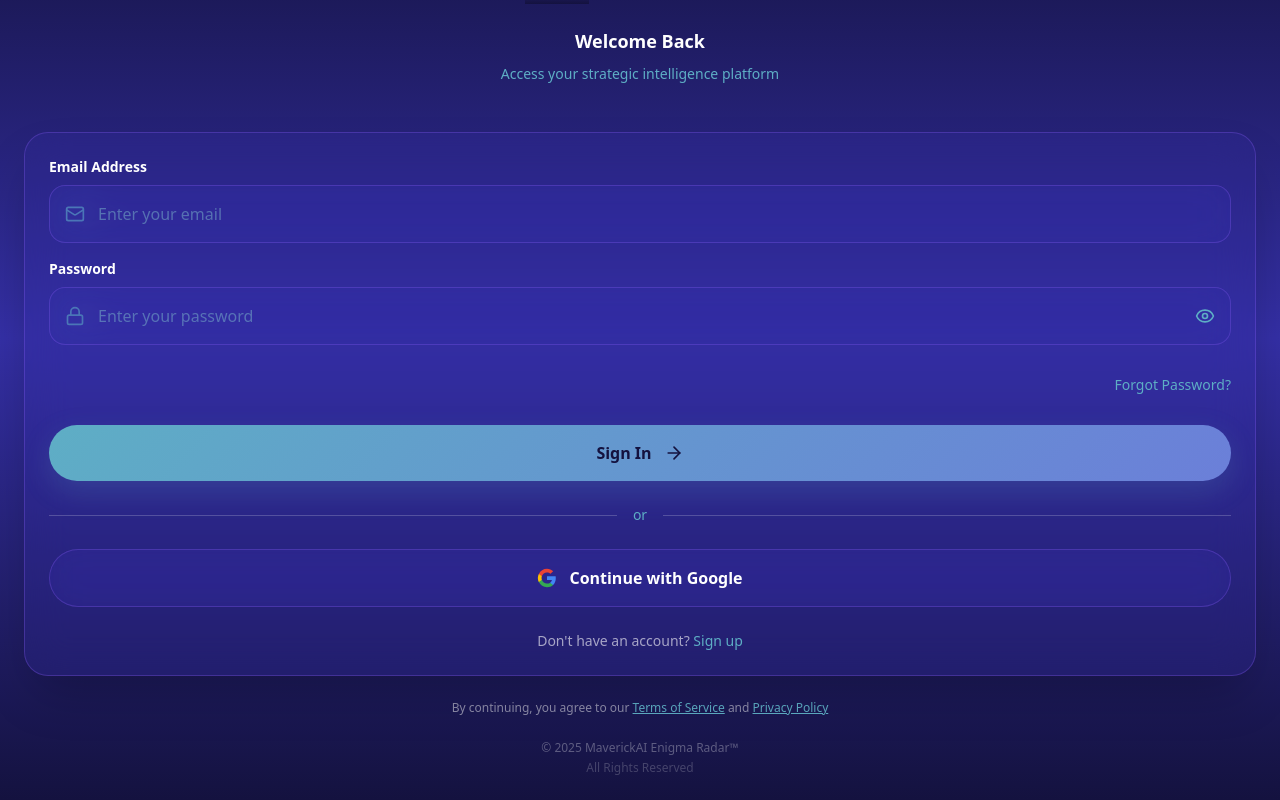
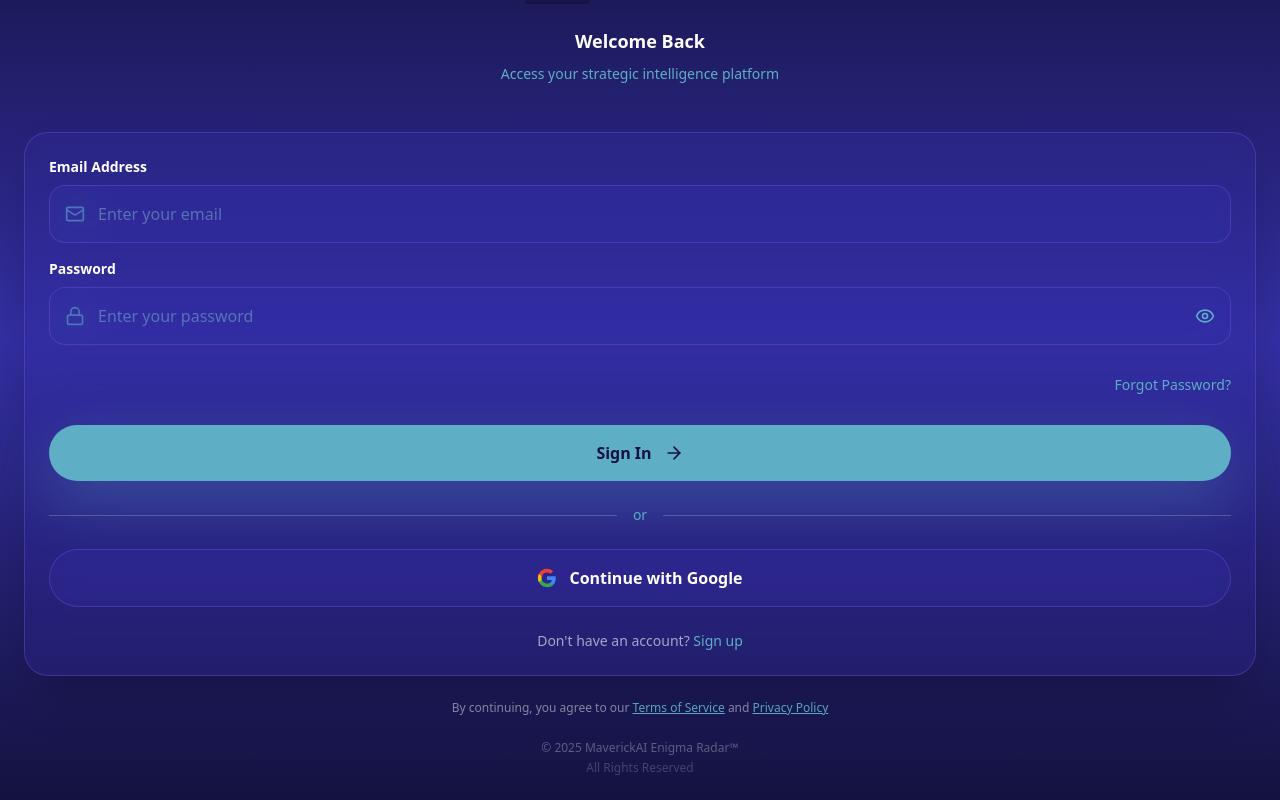
Before and after one commit to maverick-enigma-ai/MaverickAI-App, a React (Vite) app: page / in a window 1280 px wide. Both pictures are taken after a click on the button "Pricing". Shown: the part 124-924 px from the top of the page. Built offline with nearby package versions, Linux system fonts and the light colour scheme.

Commit message:
Enhancements

```diff
--- a/components/AuthScreen.tsx
+++ b/components/AuthScreen.tsx
@@ -285,14 +285,26 @@ export function AuthScreen({ onSignIn, onSignUp, onGoogleSignIn, onPasswordReset
             <button
               type="submit"
               disabled={isSubmitting || loading}
-              className="w-full py-4 rounded-full transition-all duration-300 min-h-[56px]"
+              className="w-full py-4 rounded-full transition-all duration-300 min-h-[56px] hover:scale-[1.02]"
               style={{
-                background: BRAND_COLORS.gradients.cyanBlue,
+                background: BRAND_COLORS.cyan,  // Pure vibrant cyan
                 color: BRAND_COLORS.navy,
-                boxShadow: `0 10px 30px ${BRAND_COLORS.cyan}30`,
+                boxShadow: `0 20px 60px ${BRAND_COLORS.cyan}4D`,
                 opacity: (isSubmitting || loading) ? 0.5 : 1,
                 fontFamily: 'system-ui, -apple-system, sans-serif',
-                fontWeight: 600
+                fontWeight: 700
+              }}
+              onMouseEnter={(e) => {
+                if (!isSubmitting && !loading) {
+                  e.currentTarget.style.boxShadow = `0 25px 70px ${BRAND_COLORS.cyan}66`;
+                  e.currentTarget.style.filter = 'brightness(1.1)';
+                }
+              }}
+              onMouseLeave={(e) => {
+                if (!isSubmitting && !loading) {
+                  e.currentTarget.style.boxShadow = `0 20px 60px ${BRAND_COLORS.cyan}4D`;
+                  e.currentTarget.style.filter = 'brightness(1)';
+                }
               }}
               data-name={isSignUp ? "btn_sign_up" : "btn_sign_in"}
             >
--- a/components/LandingPageTabbed.tsx
+++ b/components/LandingPageTabbed.tsx
@@ -222,12 +222,18 @@ export function LandingPageTabbed({
               onClick={onSignIn}
               className="px-6 py-2 rounded-xl transition-all btn-press"
               style={{
-                background: BRAND_COLORS.glass.normal,
-                border: `1px solid ${BRAND_COLORS.borders.cyan}`,
+                background: `${BRAND_COLORS.deepBlue}80`,  // Semi-transparent deep blue
+                border: `1px solid ${BRAND_COLORS.borders.subtle}`,
                 color: BRAND_COLORS.text.white
               }}
-              onMouseEnter={(e) => e.currentTarget.style.background = BRAND_COLORS.glass.strong}
-              onMouseLeave={(e) => e.currentTarget.style.background = BRAND_COLORS.glass.normal}
+              onMouseEnter={(e) => {
+                e.currentTarget.style.background = `${BRAND_COLORS.deepBlue}CC`;
+                e.currentTarget.style.borderColor = BRAND_COLORS.borders.cyan;
+              }}
+              onMouseLeave={(e) => {
+                e.currentTarget.style.background = `${BRAND_COLORS.deepBlue}80`;
+                e.currentTarget.style.borderColor = BRAND_COLORS.borders.subtle;
+              }}
               data-name="btn_sign_in"
             >
               Sign In
```
